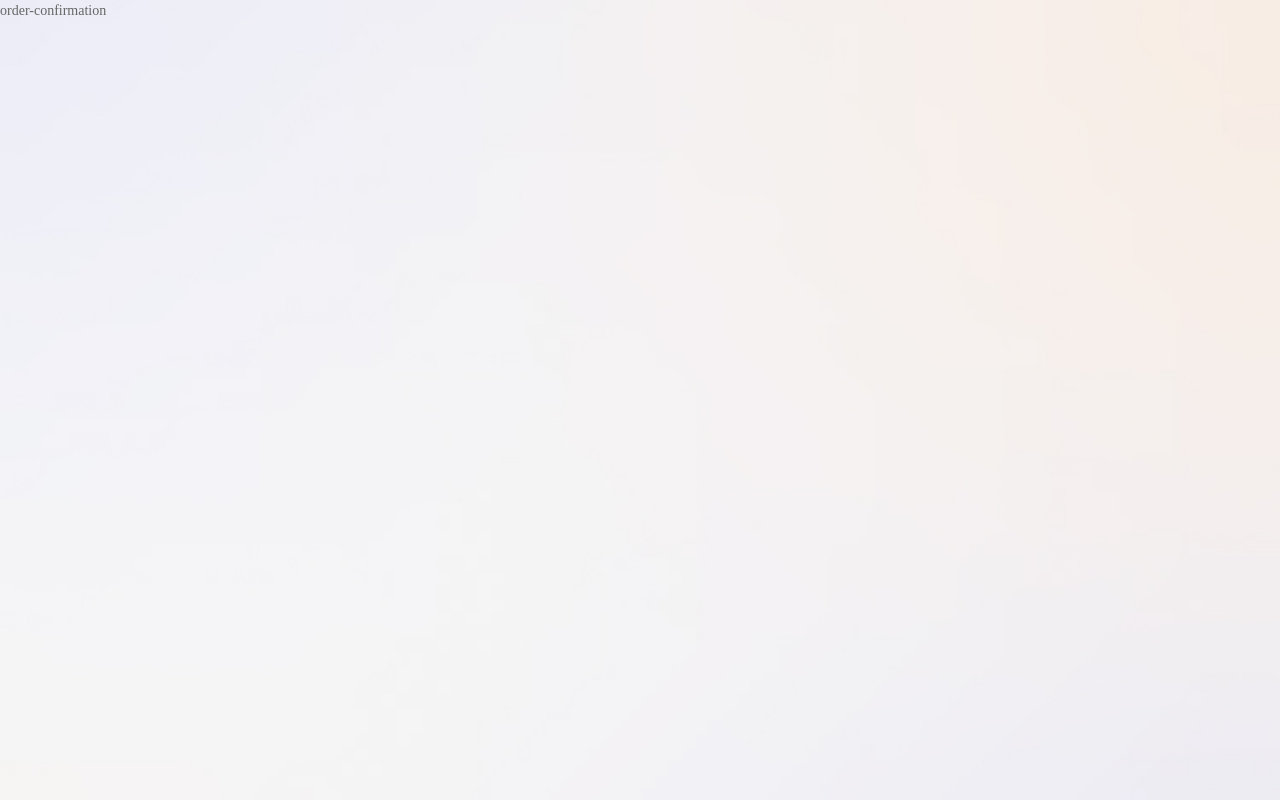
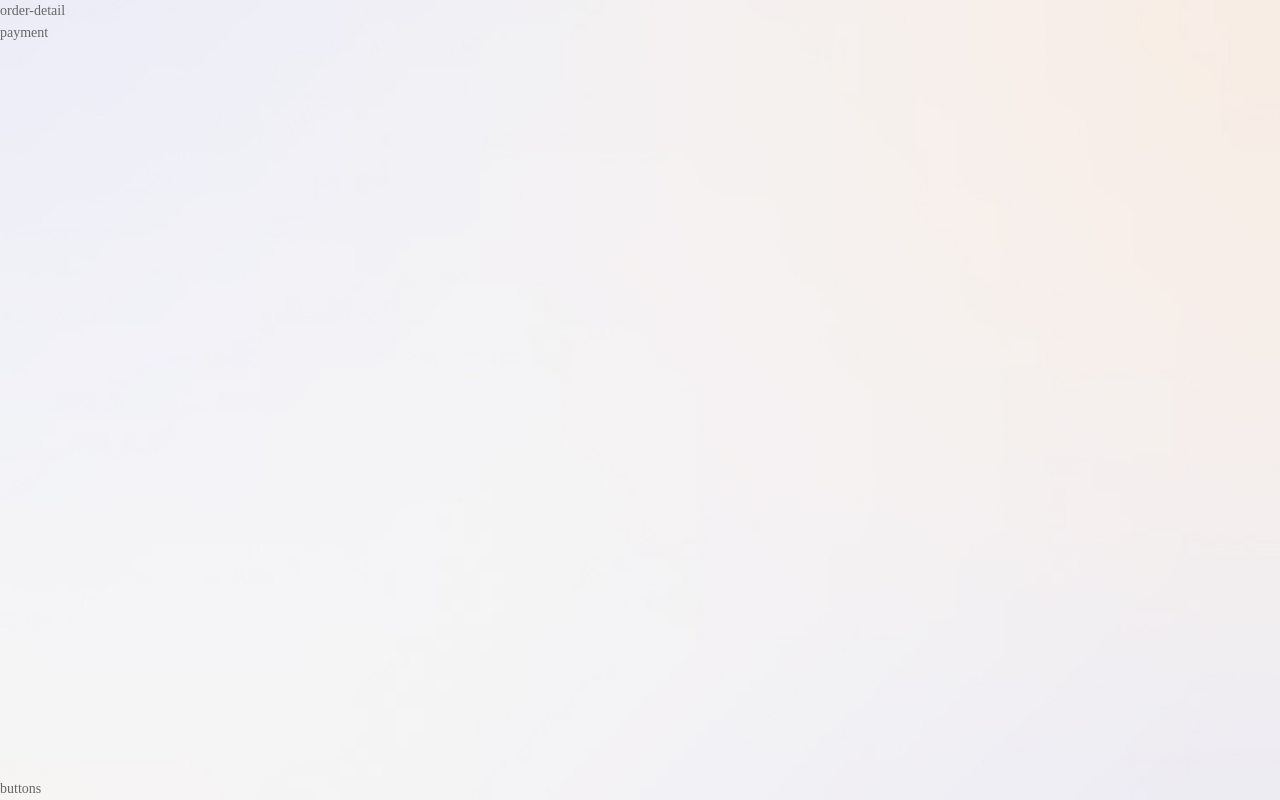
Before and after one commit to tw-wh-devops-community/sipu-basketball-web, a React (Create React App) app: page /order-confirmation/1 in a window 1280 px wide. Built offline with nearby package versions, Linux system fonts and the light colour scheme.

Commit message:
[2][Ying] first task: basic layout

```diff
--- /dev/null
+++ b/src/features/order-confirmation/button-container/index.tsx
@@ -0,0 +1,7 @@
+import React from 'react';
+
+const ButtonContainer: React.FC = () => (
+  <div>buttons</div>
+);
+
+export default ButtonContainer;
--- /dev/null
+++ b/src/features/order-confirmation/index.less
@@ -0,0 +1,9 @@
+.order-confirmation-layout {
+  display: flex;
+  flex-direction: column;
+  justify-content: space-between;
+  height: 100vh;
+
+  .order-confirmation-content {
+  }
+}
--- a/src/features/order-confirmation/index.tsx
+++ b/src/features/order-confirmation/index.tsx
@@ -1,7 +1,17 @@
 import React from 'react';
+import OrderDetail from './order-detail';
+import Payment from './payment';
+import ButtonContainer from './button-container';
+import './index.less';
 
 const OrderConfirmation: React.FC = () => (
-  <div>order-confirmation</div>
+  <div className="order-confirmation-layout">
+    <div className="order-confirmation-content">
+      <OrderDetail />
+      <Payment />
+    </div>
+    <ButtonContainer />
+  </div>
 );
 
 export default OrderConfirmation;
--- /dev/null
+++ b/src/features/order-confirmation/order-detail/index.tsx
@@ -0,0 +1,7 @@
+import React from 'react';
+
+const OrderDetail: React.FC = () => (
+  <div>order-detail</div>
+);
+
+export default OrderDetail;
--- /dev/null
+++ b/src/features/order-confirmation/payment/index.tsx
@@ -0,0 +1,7 @@
+import React from 'react';
+
+const Payment: React.FC = () => (
+  <div>payment</div>
+);
+
+export default Payment;
```
Also changed, not shown: src/features/order-confirmation/coupon-popup/index.tsx (added, +7 -0 lines).
